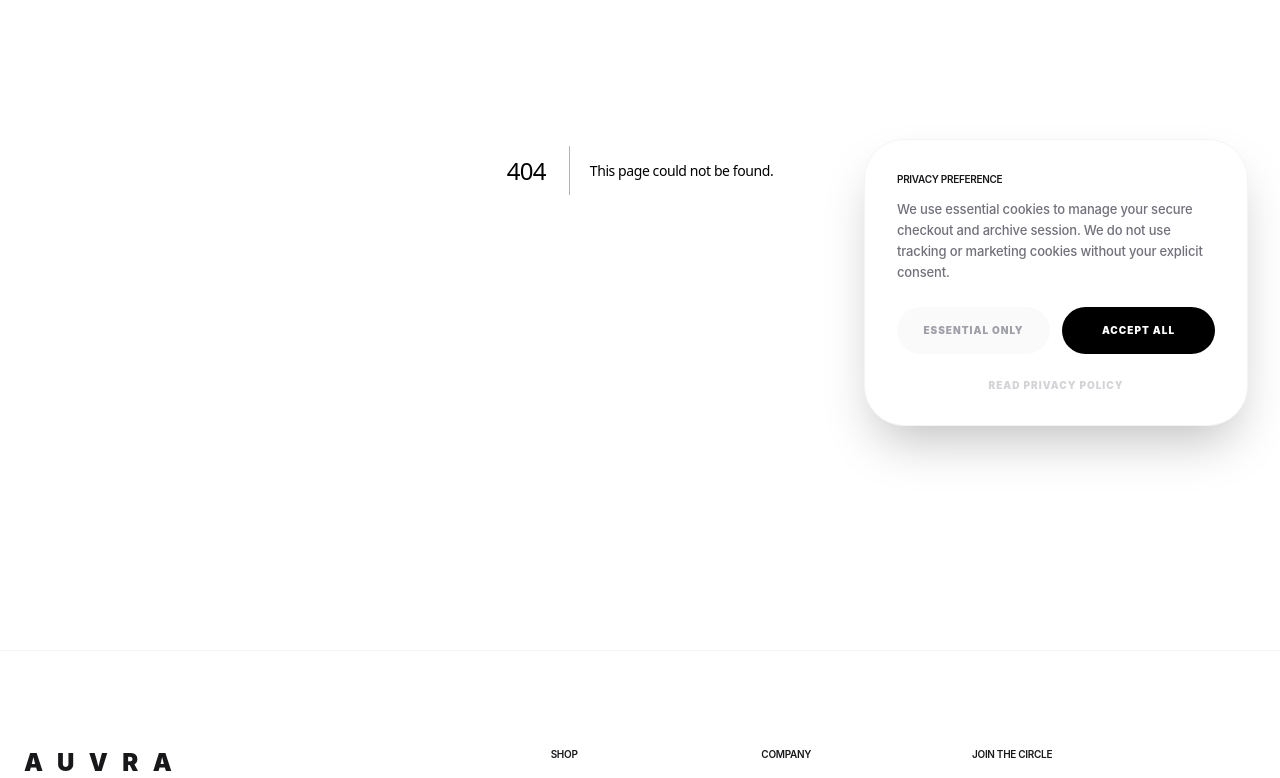
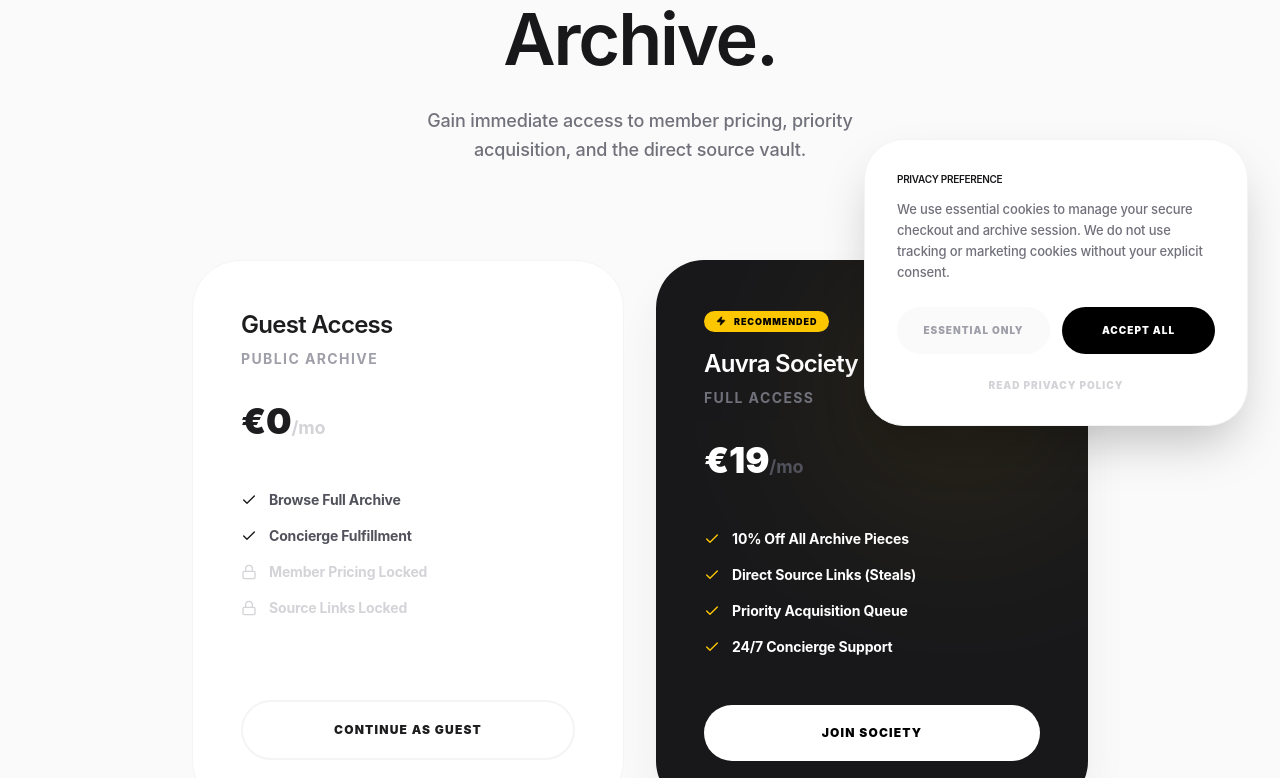
Before and after one commit to mbn-code/auvra, a Next.js app: page /pricing in a window 1280 px wide. Before the commit this address had no page. Shown: the part 342-1120 px from the top of the page. Built offline with nearby package versions, Linux system fonts and the light colour scheme.

Commit message:
Membership: Add Pricing Page, Subscription Checkout, and Setup Guide

```diff
--- /dev/null
+++ b/src/app/api/checkout/subscribe/route.ts
@@ -0,0 +1,37 @@
+import { NextRequest, NextResponse } from "next/server";
+import { stripe } from "@/lib/stripe";
+import { createClient } from "@/lib/supabase-server";
+
+export async function GET(req: NextRequest) {
+  const supabase = await createClient();
+  const { data: { session } } = await supabase.auth.getSession();
+
+  if (!session) {
+    return NextResponse.redirect(new URL('/login?redirect=/pricing', req.url));
+  }
+
+  try {
+    const sessionStripe = await stripe.checkout.sessions.create({
+      payment_method_types: ["card"],
+      line_items: [
+        {
+          price: process.env.STRIPE_SUBSCRIPTION_PRICE_ID,
+          quantity: 1,
+        },
+      ],
+      mode: "subscription",
+      customer_email: session.user.email,
+      metadata: {
+        userId: session.user.id,
+        type: 'membership'
+      },
+      success_url: `${req.nextUrl.origin}/account?session_id={CHECKOUT_SESSION_ID}`,
+      cancel_url: `${req.nextUrl.origin}/pricing`,
+    });
+
+    return NextResponse.redirect(sessionStripe.url!);
+  } catch (error: any) {
+    console.error("Subscription Error:", error);
+    return NextResponse.json({ error: error.message }, { status: 500 });
+  }
+}
--- /dev/null
+++ b/src/app/pricing/page.tsx
@@ -0,0 +1,87 @@
+import Link from "next/link";
+import { Check, Zap, Lock } from "lucide-react";
+
+export default function PricingPage() {
+  return (
+    <div className="min-h-screen bg-zinc-50 py-32 px-6">
+      <div className="max-w-7xl mx-auto">
+        <header className="text-center mb-24">
+          <p className="text-[10px] font-black uppercase tracking-[0.4em] text-zinc-400 mb-6 flex items-center justify-center gap-2">
+            <Lock size={12} />
+            Members Only
+          </p>
+          <h1 className="text-5xl md:text-7xl font-black tracking-tighter text-zinc-900 mb-8 leading-[0.95]">
+            Unlock the <br /> Archive.
+          </h1>
+          <p className="text-lg text-zinc-500 font-medium max-w-lg mx-auto leading-relaxed">
+            Gain immediate access to member pricing, priority acquisition, and the direct source vault.
+          </p>
+        </header>
+
+        <div className="grid grid-cols-1 md:grid-cols-2 gap-8 max-w-4xl mx-auto">
+          {/* Free Tier */}
+          <div className="bg-white p-12 rounded-[3rem] border border-zinc-100 flex flex-col relative">
+            <div className="mb-8">
+              <h3 className="text-2xl font-black tracking-tighter mb-2">Guest Access</h3>
+              <p className="text-sm font-bold text-zinc-400 uppercase tracking-widest">Public Archive</p>
+            </div>
+            <div className="text-4xl font-black mb-12">€0<span className="text-lg font-bold text-zinc-300">/mo</span></div>
+            <ul className="space-y-4 mb-12 flex-1">
+              <li className="flex items-center gap-3 text-sm font-bold text-zinc-600">
+                <Check size={16} className="text-zinc-900" /> Browse Full Archive
+              </li>
+              <li className="flex items-center gap-3 text-sm font-bold text-zinc-600">
+                <Check size={16} className="text-zinc-900" /> Concierge Fulfillment
+              </li>
+              <li className="flex items-center gap-3 text-sm font-bold text-zinc-300">
+                <Lock size={16} /> Member Pricing Locked
+              </li>
+              <li className="flex items-center gap-3 text-sm font-bold text-zinc-300">
+                <Lock size={16} /> Source Links Locked
+              </li>
+            </ul>
+            <Link
+              href="/archive"
+              className="w-full py-5 rounded-full border-2 border-zinc-100 text-center font-black text-xs uppercase tracking-widest hover:border-black transition-all"
+            >
+              Continue as Guest
+            </Link>
+          </div>
+
+          {/* Society Tier */}
+          <div className="bg-zinc-900 text-white p-12 rounded-[3rem] flex flex-col relative overflow-hidden shadow-2xl shadow-zinc-200">
+            <div className="absolute top-0 right-0 p-32 bg-yellow-400 blur-[100px] opacity-10 rounded-full pointer-events-none"></div>
+            <div className="mb-8 relative z-10">
+              <div className="inline-flex items-center gap-2 bg-yellow-400 text-black px-3 py-1 rounded-full text-[9px] font-black uppercase tracking-widest mb-4">
+                <Zap size={10} className="fill-black" /> Recommended
+              </div>
+              <h3 className="text-2xl font-black tracking-tighter mb-2">Auvra Society</h3>
+              <p className="text-sm font-bold text-zinc-500 uppercase tracking-widest">Full Access</p>
+            </div>
+            <div className="text-4xl font-black mb-12 relative z-10">€19<span className="text-lg font-bold text-zinc-600">/mo</span></div>
+            <ul className="space-y-4 mb-12 flex-1 relative z-10">
+              <li className="flex items-center gap-3 text-sm font-bold">
+                <Check size={16} className="text-yellow-400" /> 10% Off All Archive Pieces
+              </li>
+              <li className="flex items-center gap-3 text-sm font-bold">
+                <Check size={16} className="text-yellow-400" /> Direct Source Links (Steals)
+              </li>
+              <li className="flex items-center gap-3 text-sm font-bold">
+                <Check size={16} className="text-yellow-400" /> Priority Acquisition Queue
+              </li>
+              <li className="flex items-center gap-3 text-sm font-bold">
+                <Check size={16} className="text-yellow-400" /> 24/7 Concierge Support
+              </li>
+            </ul>
+            <Link
+              href="/api/checkout/subscribe"
+              className="w-full bg-white text-black py-5 rounded-full text-center font-black text-xs uppercase tracking-widest hover:bg-yellow-400 transition-all relative z-10"
+            >
+              Join Society
+            </Link>
+          </div>
+        </div>
+      </div>
+    </div>
+  );
+}
```
Also changed, not shown: 1 other file (tests, documents, lock files or other folders).
